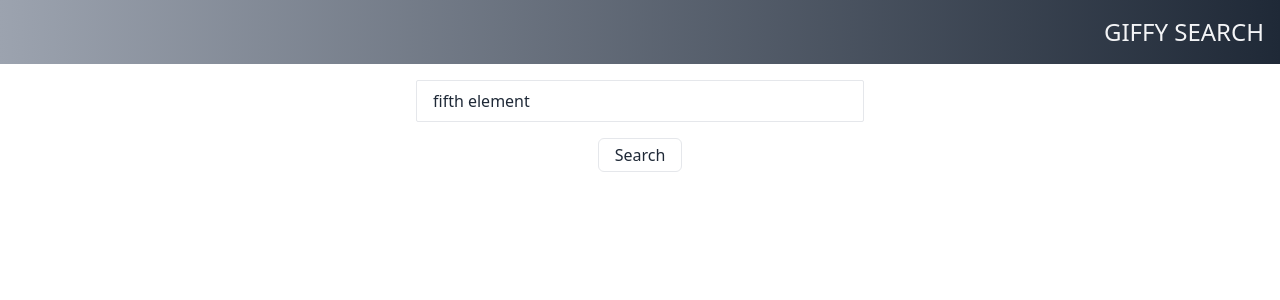
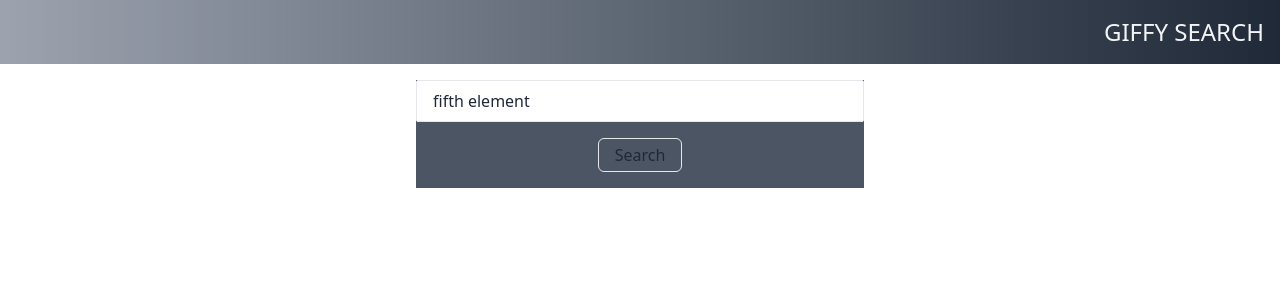
Before and after one commit to maxzz/giffy, a React (Vite) app: page / in a window 1280 px wide. Shown: the top 300 px of the page. Built offline with nearby package versions, Linux system fonts and the light colour scheme.

Commit message:
WIP: Tech stack update. 6. add grid for videos

```diff
--- a/src/hooked-serach.tsx
+++ b/src/hooked-serach.tsx
@@ -37,7 +37,7 @@ export default function HookedSearch() {
             <div className="h-16 px-4 flex items-center justify-end text-gray-100 bg-gradient-to-r from-gray-400 to-gray-800 uppercase">
                 <h1 className="text-2xl">Giffy Search</h1>
             </div>
-            <div className="container max-w-md mx-auto">
+            <div className="container max-w-md mx-auto bg-gray-600">
                 <form
                     className="mt-4 flex flex-col"
                     onSubmit={e => {
@@ -53,7 +53,7 @@ export default function HookedSearch() {
                 <div className="mt-4">
                     {loading
                         ? 'Loading'
-                        : <div className="grid grid-flow-col auto-cols-[32px]">
+                        : <div className="grid" style={{gridTemplateColumns: 'repeat(4, minmax(100px, 1fr))'}}>
                                 {results.map(item => {
                                     return <video autoPlay loop key={item} src={item} />;
                                 })}
```
